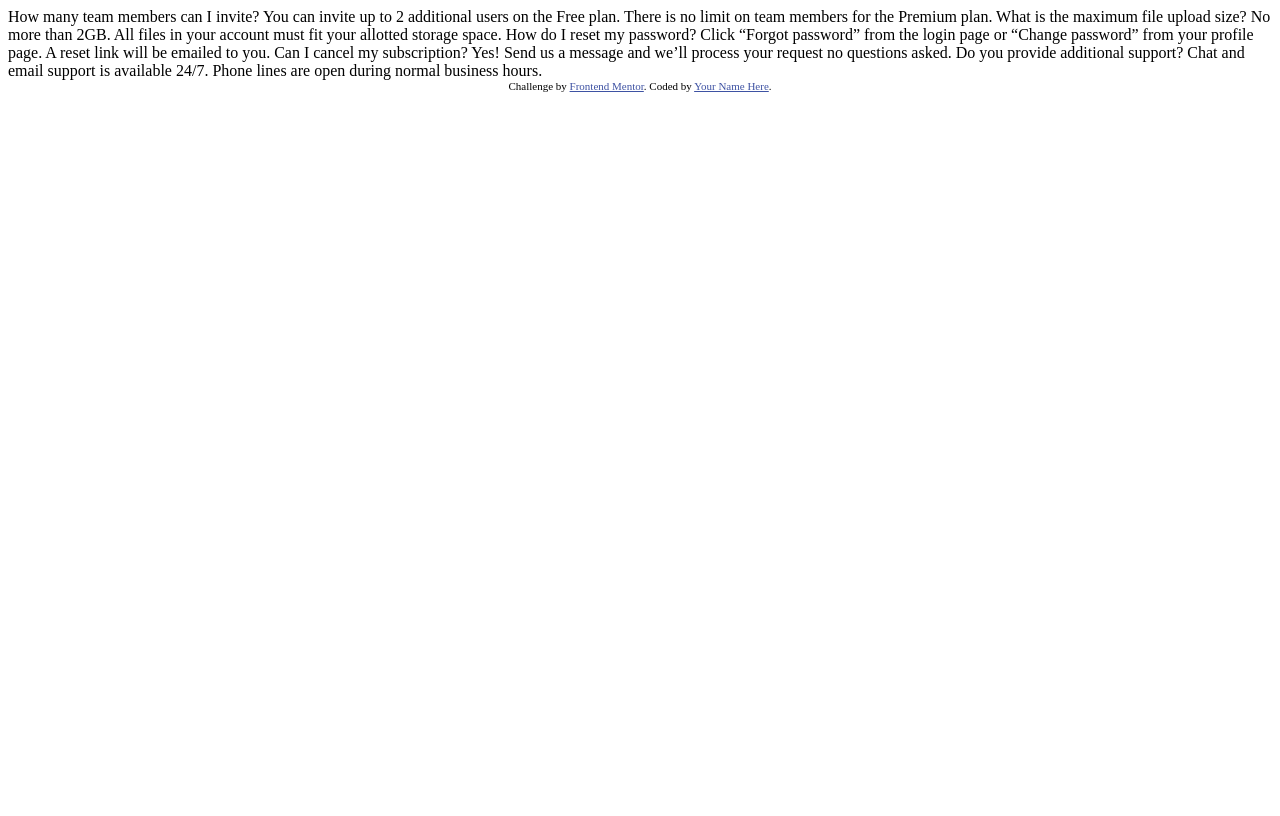
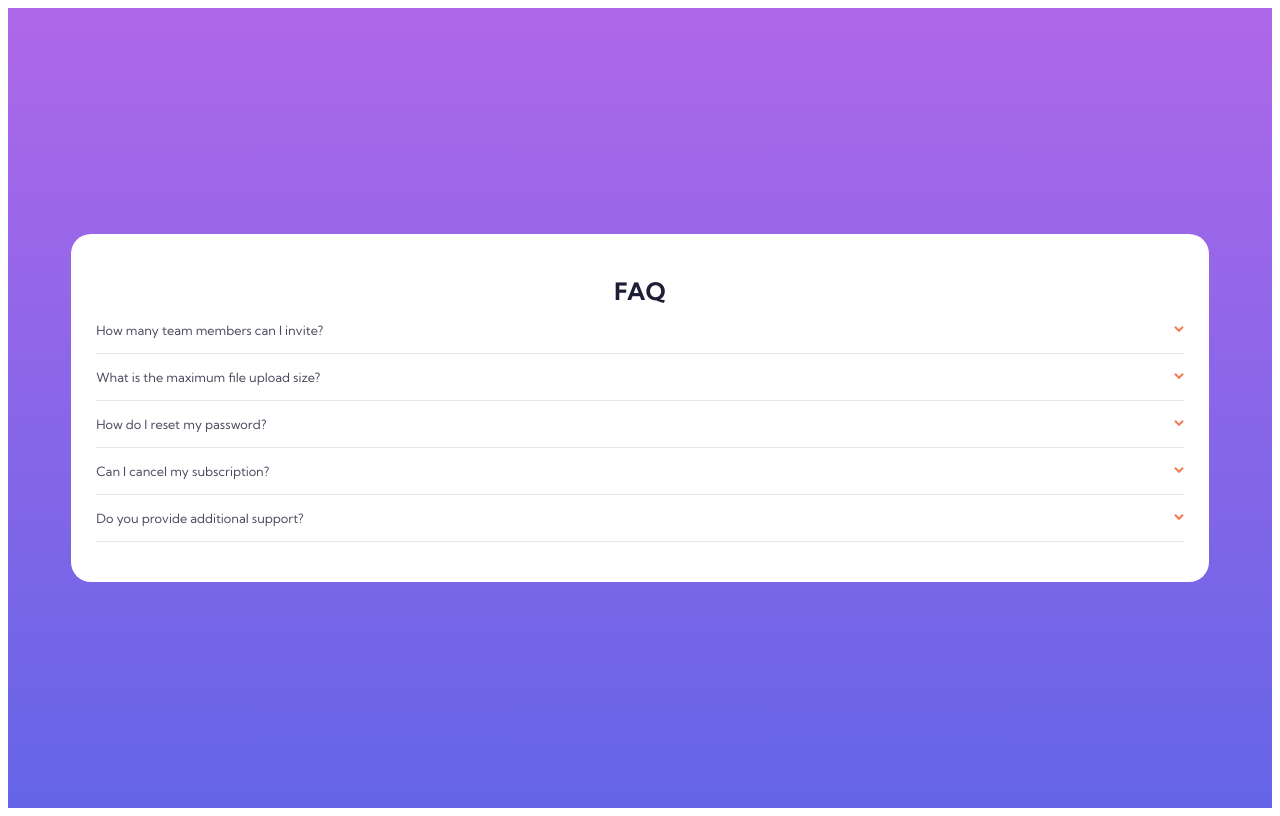
Before and after one commit to avillasilva/faq-accordion-card-main, a plain HTML site: page index.html in a window 1280 px wide. Drawn offline with Linux system fonts and the light colour scheme.

Commit message:
card and background

```diff
--- a/index.html
+++ b/index.html
@@ -1,40 +1,120 @@
 <!DOCTYPE html>
 <html lang="en">
+
 <head>
   <meta charset="UTF-8">
-  <meta name="viewport" content="width=device-width, initial-scale=1.0"> <!-- displays site properly based on user's device -->
+  <meta name="viewport" content="width=device-width, initial-scale=1.0">
+  <!-- displays site properly based on user's device -->
 
   <link rel="icon" type="image/png" sizes="32x32" href="./images/favicon-32x32.png">
 
   <title>Frontend Mentor | FAQ Accordion Card</title>
 
-  <!-- Feel free to remove these styles or customise in your own stylesheet 👍 -->
-  <style>
-    .attribution { font-size: 11px; text-align: center; }
-    .attribution a { color: hsl(228, 45%, 44%); }
-  </style>
+  <link rel="stylesheet" href="style.css">
 </head>
+
 <body>
-  How many team members can I invite?
-  You can invite up to 2 additional users on the Free plan. There is no limit on
-  team members for the Premium plan.
+  <div class="container">
+    <div class="card">
+      <div class="image"></div>
 
-  What is the maximum file upload size?
-  No more than 2GB. All files in your account must fit your allotted storage space.
+      <div class="faq">
+        <h1>FAQ</h1>
 
-  How do I reset my password?
-  Click “Forgot password” from the login page or “Change password” from your profile page.
-  A reset link will be emailed to you.
+        <div class="accordion">
+          How many team members can I invite? <img src="images/icon-arrow-down.svg" alt="">
+        </div>
+        <div class="panel">
+          <p>
+            You can invite up to 2 additional users on the Free plan. There is no limit on
+            team members for the Premium plan.
+          </p>
+        </div>
 
-  Can I cancel my subscription?
-  Yes! Send us a message and we’ll process your request no questions asked.
+        <div class="accordion">
+          What is the maximum file upload size? <img src="images/icon-arrow-down.svg" alt="">
+        </div>
+        <div class="panel">
+          <p>No more than 2GB. All files in your account must fit your allotted storage space.</p>
+        </div>
 
-  Do you provide additional support?
-  Chat and email support is available 24/7. Phone lines are open during normal business hours.
+        <div class="accordion">
+          How do I reset my password? <img src="images/icon-arrow-down.svg" alt="">
+        </div>
+        <div class="panel">
+          <p>
+            Click “Forgot password” from the login page or “Change password” from your profile page.
+            A reset link will be emailed to you.
+          </p>
+        </div>
 
-  <div class="attribution">
+        <div class="accordion">
+          Can I cancel my subscription? <img src="images/icon-arrow-down.svg" alt="">
+        </div>
+        <div class="panel">
+          <p>Yes! Send us a message and we’ll process your request no questions asked.</p>
+        </div>
+
+        <div class="accordion">
+          Do you provide additional support? <img src="images/icon-arrow-down.svg" alt="">
+        </div>
+        <div class="panel">
+          <p>Chat and email support is available 24/7. Phone lines are open during normal business hours.</p>
+        </div>
+
+        <!-- <details>
+          <button>How many team members can I invite?</button>
+          <p>
+            You can invite up to 2 additional users on the Free plan. There is no limit on
+            team members for the Premium plan.
+          </p>
+        </details>
+
+        <details>
+          <button>What is the maximum file upload size?</button>
+          <p>No more than 2GB. All files in your account must fit your allotted storage space.</p>
+        </details>
+
+        <details>
+          <button>How do I reset my password?</button>
+          <p>
+            Click “Forgot password” from the login page or “Change password” from your profile page.
+            A reset link will be emailed to you.
+          </p>
+        </details>
+
+        <details>
+          <button>Can I cancel my subscription?</button>
+          <p>Yes! Send us a message and we’ll process your request no questions asked.</p>
+        </details>
+
+        <details>
+          <button>Do you provide additional support?</button>
+          <p>Chat and email support is available 24/7. Phone lines are open during normal business hours.</p>
+        </details> -->
+      </div>
+    </div>
+  </div>
+  <!-- <div class="attribution">
     Challenge by <a href="https://www.frontendmentor.io?ref=challenge" target="_blank">Frontend Mentor</a>.
     Coded by <a href="#">Your Name Here</a>.
-  </div>
+  </div> -->
+  <script>
+    var acc = document.getElementsByClassName("accordion");
+    var i;
+
+    for (i = 0; i < acc.length; i++) {
+      acc[i].addEventListener("click", function() {
+        this.classList.toggle("active");
+        var panel = this.nextElementSibling;
+        if (panel.style.maxHeight) {
+          panel.style.maxHeight = null;
+        } else {
+          panel.style.maxHeight = panel.scrollHeight + "px";
+        }
+      });
+    }
+    </script>
 </body>
+
 </html>
--- /dev/null
+++ b/style.css
@@ -0,0 +1,85 @@
+@import url('https://fonts.googleapis.com/css2?family=Kumbh+Sans:wght@400;700&display=swap');
+
+* {
+    box-sizing: border-box;
+    /* margin: 0;
+    padding: 0; */
+}
+
+:root {
+    --very-dark-desaturated-blue: hsl(238, 29%, 16%);
+    --soft-red: hsl(14, 88%, 65%);
+    --soft-violet: hsl(273, 75%, 66%);
+    --soft-blue: hsl(240, 73%, 65%);
+    --very-dark-grayish-blue: hsl(237, 12%, 33%);
+    --dark-grayish-blue: hsl(240, 6%, 50%);
+    --light-grayish-blue: hsl(240, 5%, 91%);
+    font-size: 12px;
+}
+
+body {
+    font-family: 'Kumbh Sans', sans-serif;
+    color: var(--very-dark-desaturated-blue)
+}
+
+h1 {
+    /* font-family: 'Kumbh Sans'; */
+    text-align: center;
+}
+
+.container {
+    display: flex;
+    justify-content: center;
+    align-items: center;
+    height: 100vh;
+    background: linear-gradient(var(--soft-violet), var(--soft-blue));
+}
+
+.card {
+    background-color: white;
+    border: none;
+    border-radius: 20px;
+    width: 90%;
+}
+
+.faq {
+    padding: 25px;
+}
+
+.accordion {
+    display: flex;
+    justify-content: space-between;
+    align-items: center;
+
+    border-bottom: 1px solid var(--light-grayish-blue);
+    color: var(--very-dark-grayish-blue);
+    margin-bottom: 15px;
+    padding-bottom: 15px;
+    font-size: 1.06rem;
+    cursor: pointer;
+}
+
+.active {
+    color: var(--very-dark-desaturated-blue);
+    font-weight: 700;
+    border-bottom: none;
+    padding-bottom: 0;
+    margin-bottom: 0;
+}
+
+p {
+    /* margin-top: 0; */
+    padding-bottom: 15px;
+    border-bottom: 1px solid var(--light-grayish-blue);
+}
+
+.panel {
+    color: var(--very-dark-grayish-blue);
+    max-height: 0;
+    overflow: hidden;
+    transition: max-height 0.3s ease-out;
+    transition: font-weight 1s ease-out;
+}
+
+.attribution { font-size: 11px; text-align: center; }
+.attribution a { color: hsl(228, 45%, 44%); }
```
